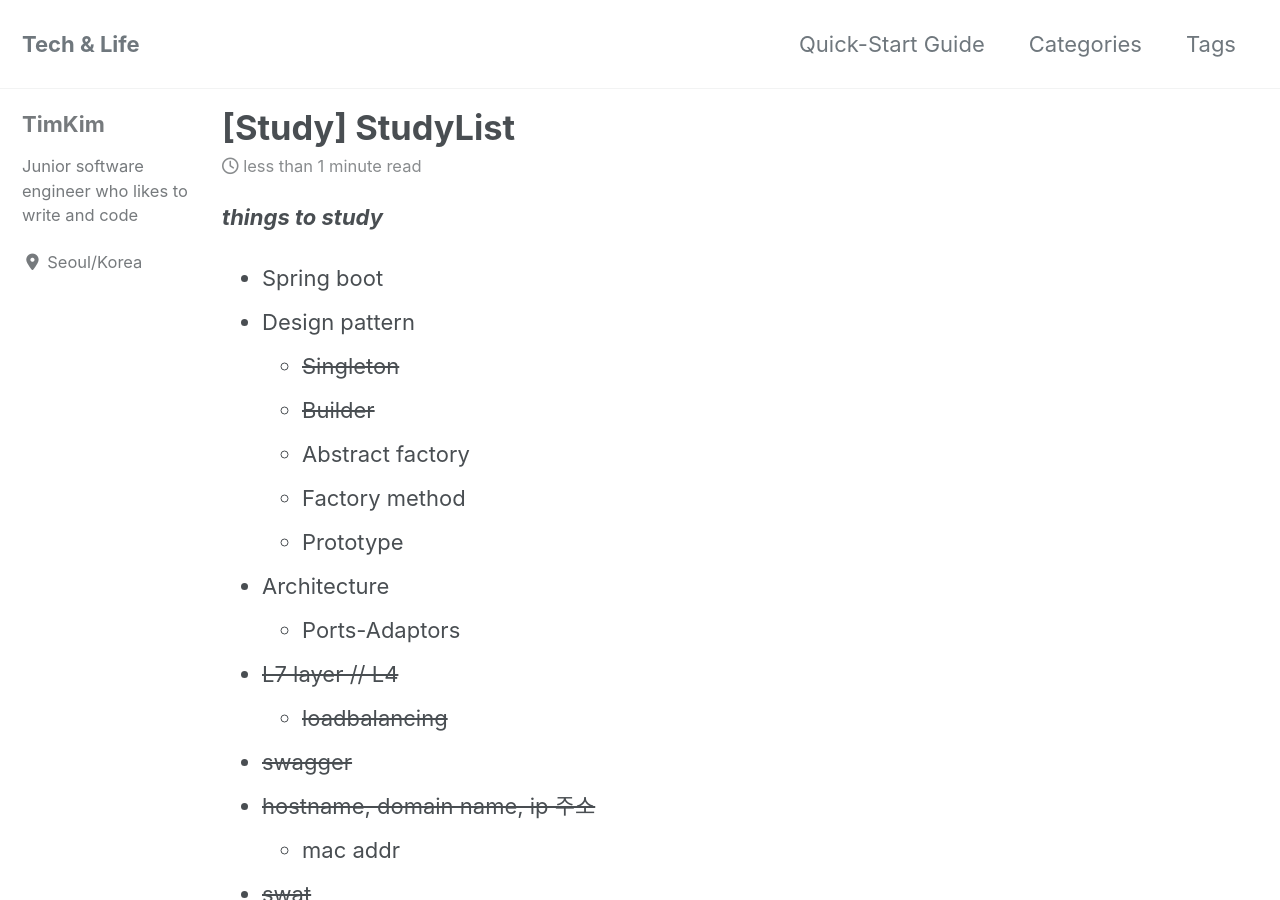
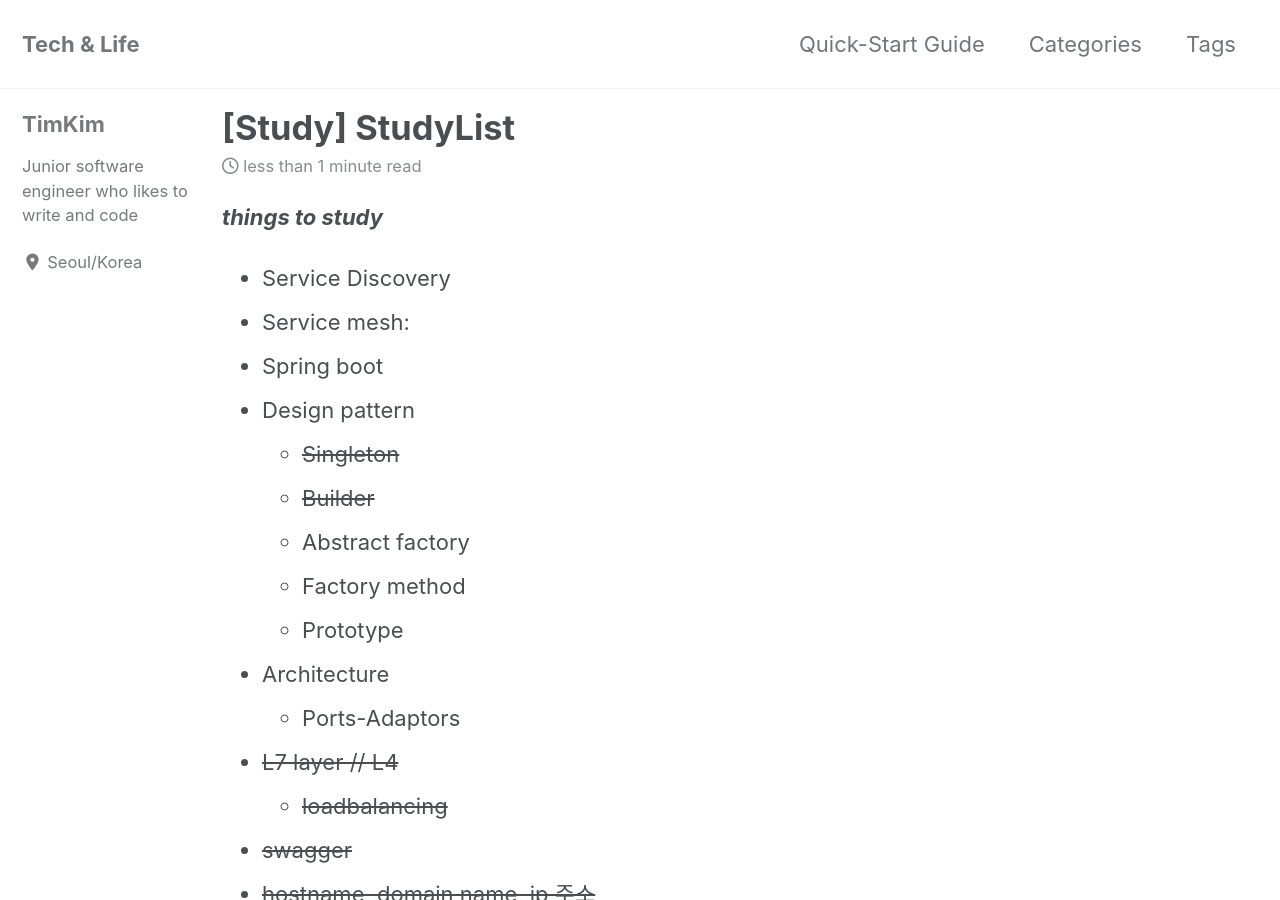
Before and after one commit to Youngjin-KimY/blog, a Jekyll site: the page built from _posts/2020-12-02-studylist.md, in a window 1280 px wide and 900 px high. Built offline with Jekyll 4.4.1, drawn with Linux system fonts in a browser that asks for light colours; cached includes are drawn as plain includes; nearby versions of some CDN libraries; comment, search, counter and statistics services are not loaded.

Commit message:
updating study list

```diff
--- a/_posts/2020-12-02-studylist.md
+++ b/_posts/2020-12-02-studylist.md
@@ -9,6 +9,8 @@ last_modified_at: 2020-12-08 23:00:00
 
 ***things to study***
 
+- Service Discovery
+- Service mesh:
 - Spring boot
 - Design pattern
    - ~~Singleton~~
```
